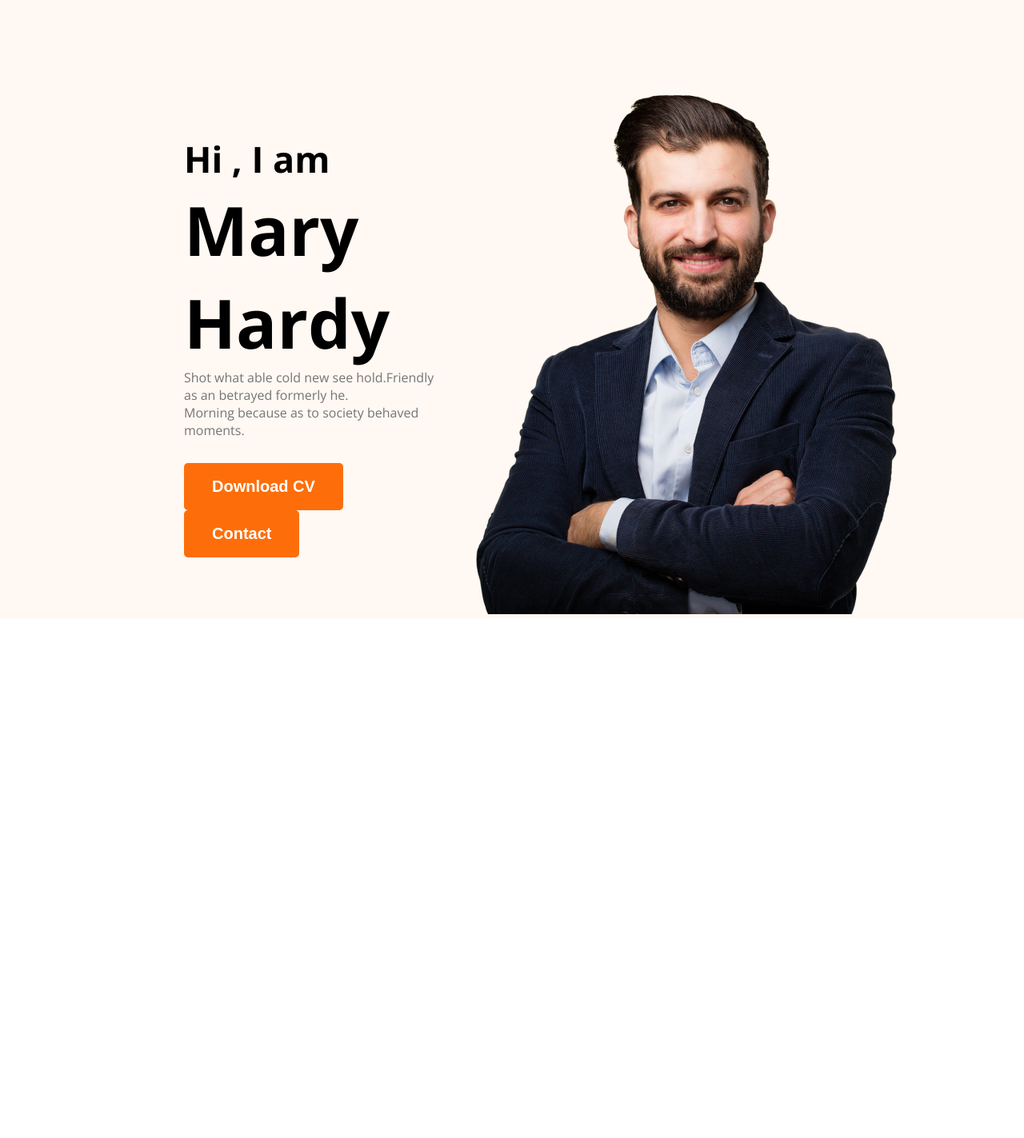
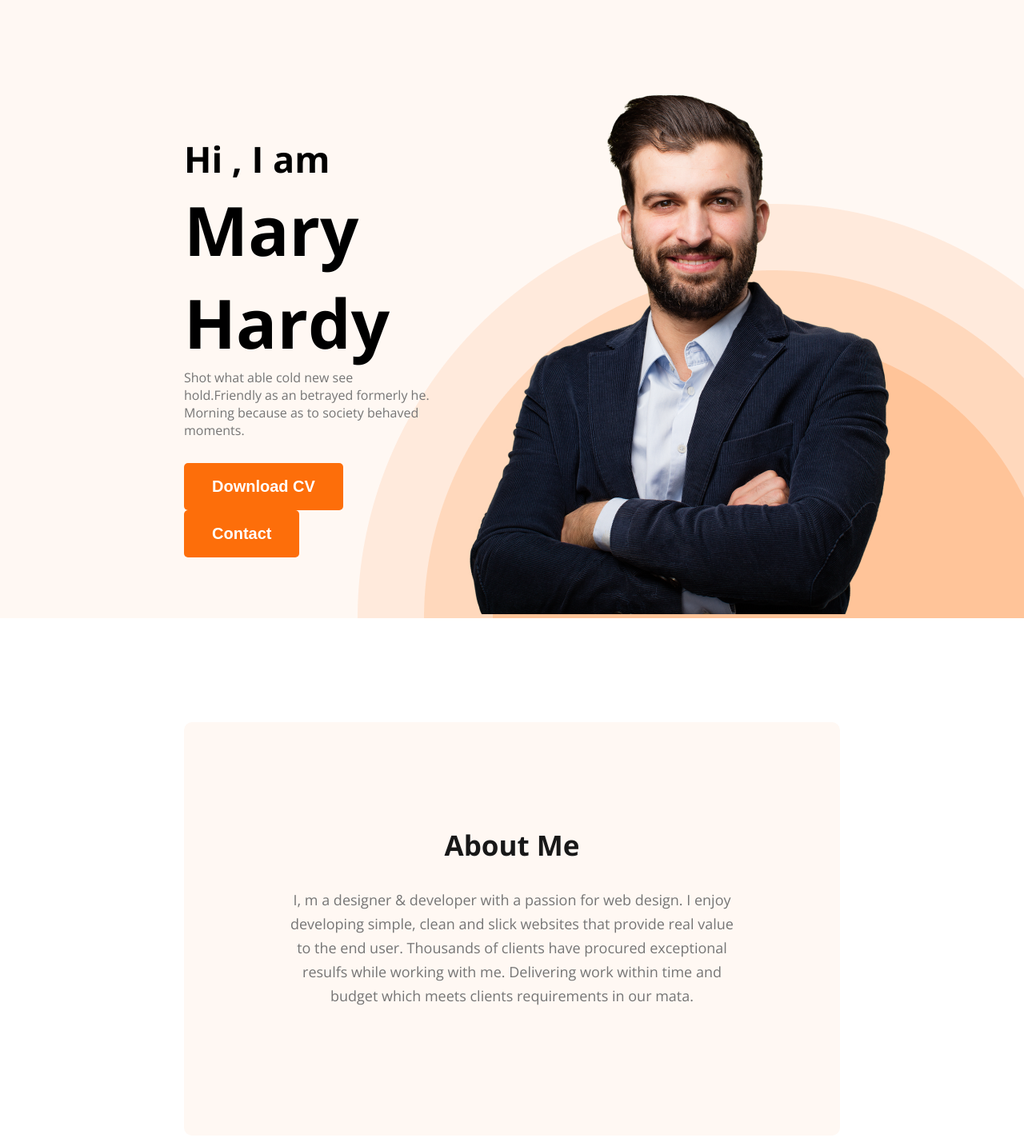
Before and after one commit to mashfikur/developer_portfolio, a plain HTML site: page index.html in a window 1280 px wide. Shown: the part 114-1537 px from the top of the page at 80% size. Before the commit the page ends 887 px from the top, so only its background shows below. Drawn offline with nearby package versions, Linux system fonts and the light colour scheme.

Commit message:
about section added

```diff
--- a/index.html
+++ b/index.html
@@ -24,7 +24,7 @@
             <div class="banner-left">
                 <div class="banner-head"><p>Hi , I am</p></div>
                 <div class="banner-title"><p>Mary Hardy</p></div>
-                <p class="banner-text" >Shot what able cold new see hold.Friendly as an betrayed formerly he. <br> Morning because as to society behaved moments.</p>
+                <p class="banner-text" >Shot what able cold new see hold.Friendly as an betrayed formerly he.  Morning because as to society behaved moments.</p>
 
                 <button class="btn-primary">Download CV</button>
                 <button class="btn-primary">Contact</button>
@@ -39,7 +39,11 @@
     </header>
 
     <main>
-
+        <!-- About section -->
+        <section class="about">
+            <h3 class="section-title">About Me</h3>
+            <p class="section-desc">I, m a designer & developer with a passion for web design. I enjoy developing simple, clean and slick websites that provide real value to the end user. Thousands of clients have procured exceptional resulfs while working with me. Delivering work within time and budget which meets clients requirements in our mata.</p>
+        </section>
     </main>
 
     <footer>
--- a/styles/style.css
+++ b/styles/style.css
@@ -60,6 +60,9 @@ nav ul li a{
 
 header{
     background-color: #FFF8F3;
+    background-image: url("../images/header_bg.png");
+    background-repeat: no-repeat;
+    background-position: bottom right;
 }
 
 /* Banner styles */
@@ -67,10 +70,14 @@ header{
 .banner{
     padding-top: 45px;
     padding-left: 230px;
-    padding-right: 150px;
+    padding-right: 158px;
     display: flex;
     justify-content: space-between;
     align-items: center;
+}
+
+.banner-left{
+    max-width: 594px;
 }
 
 .banner-head{
@@ -91,3 +98,31 @@ header{
     width: 584px;
     height: 676px;
 }
+
+/* main section styles */
+
+/* about section styles */
+
+.about{
+    border-radius: 10px;
+    background: #FFF8F3;
+    margin: 130px 230px;
+    padding: 130px;
+    text-align: center;
+}
+
+.section-title{
+color:#181818;
+text-align: center;
+font-size: 35px;
+font-weight: 700;
+}
+
+.section-desc{
+    color:#757575;
+    text-align: center;
+    font-size: 18px;
+    font-weight: 400;
+    line-height: 30px;
+    padding: 30px 0;
+}
```
